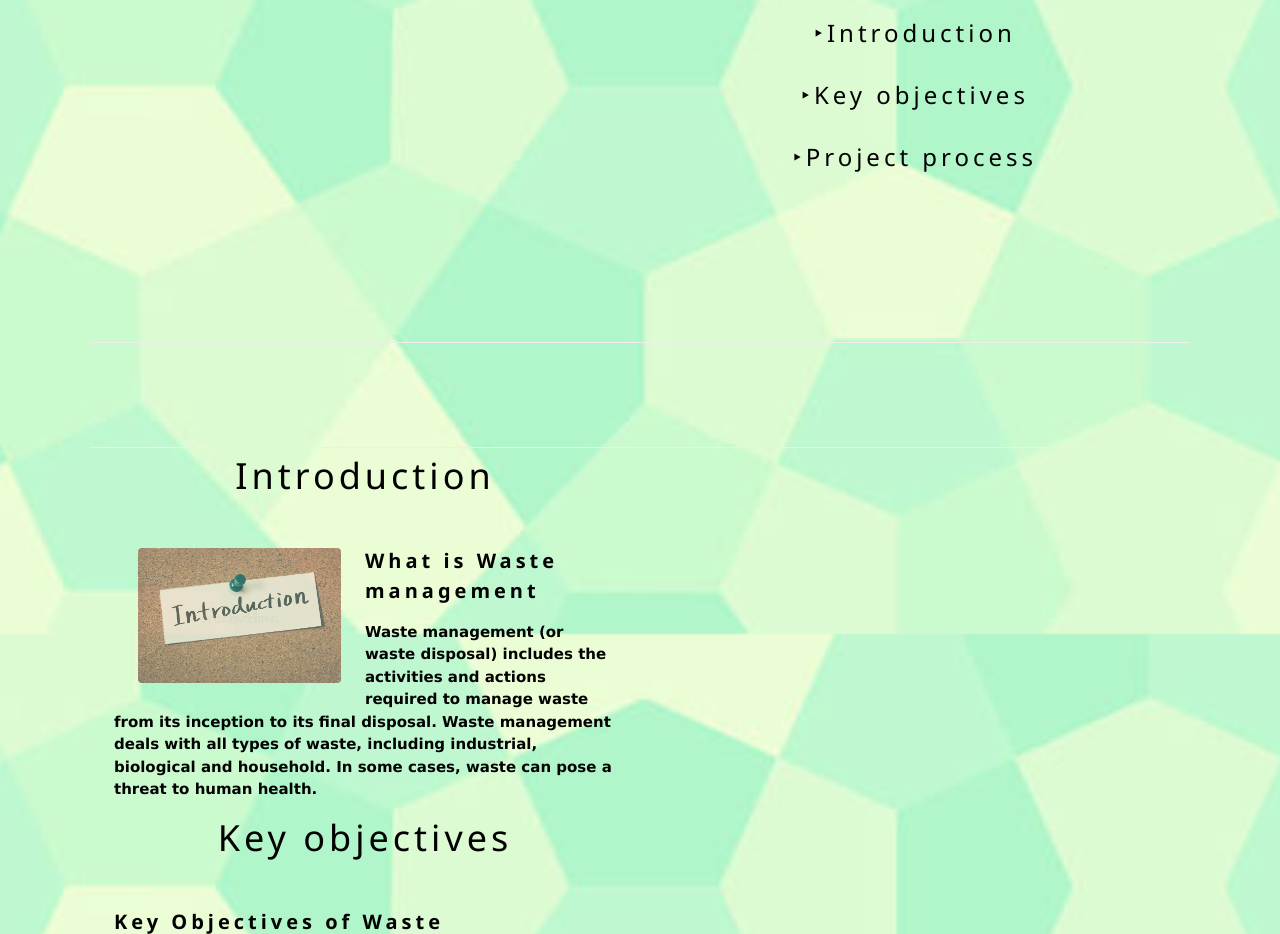
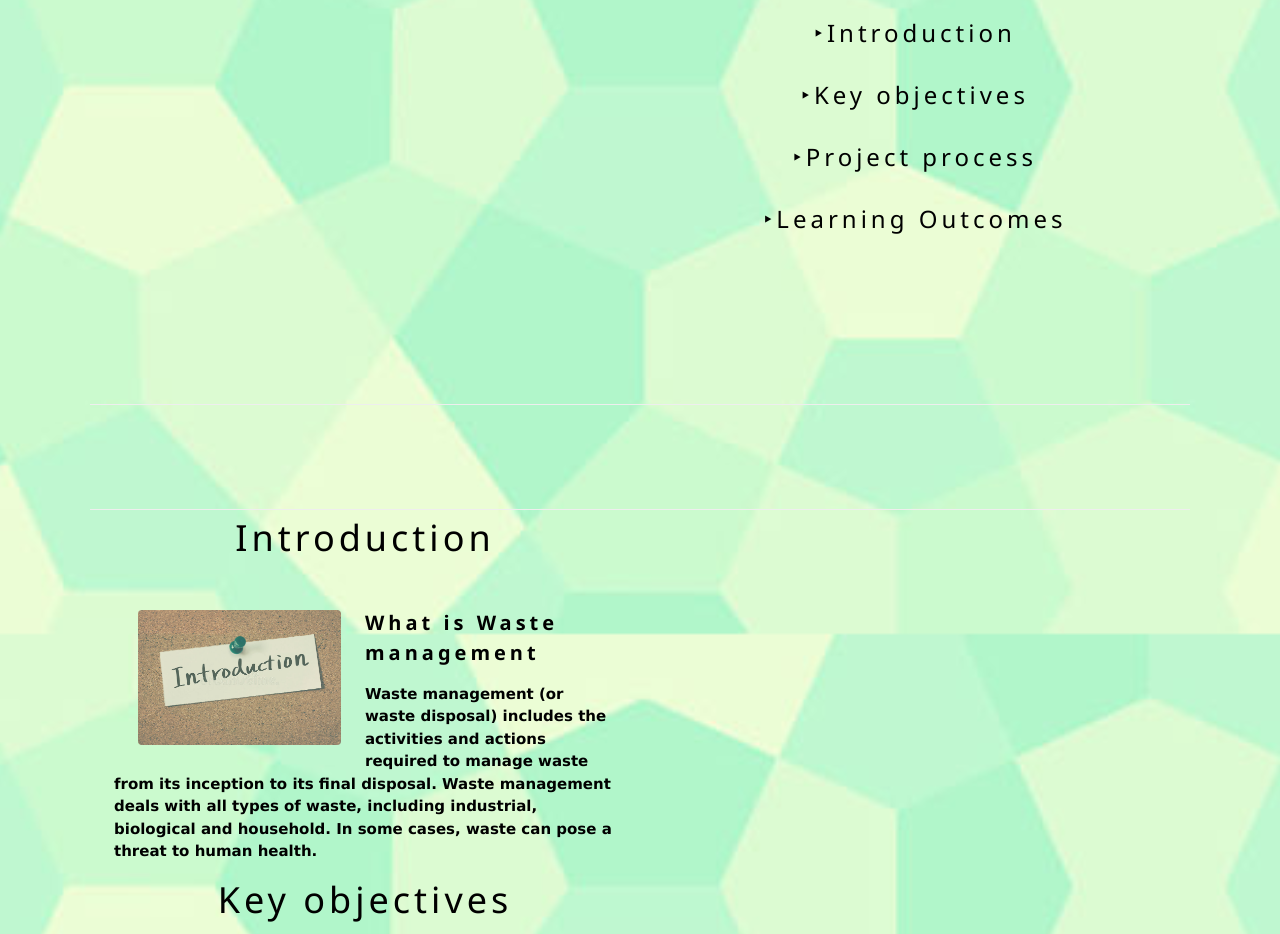
Before and after one commit to LVIS-school/LVIS-school.github.io, a plain HTML site: page index.html in a window 1280 px wide. Shown: the part 166-1100 px from the top of the page. Drawn offline with nearby package versions, Linux system fonts and the light colour scheme.

Commit message:
Update index.html

```diff
--- a/index.html
+++ b/index.html
@@ -51,6 +51,7 @@ h1, h2, h3, h4, h5, h6 {
       <h3 class="w3-center"><a href="#menu" class="w3-bar-item w3-button">‣Introduction</a></h3>
       <h3 class="w3-center"><a href="#contact" class="w3-bar-item w3-button">‣Key objectives</a></h3>
       <h3 class="w3-center"><a href="#about" class="w3-bar-item w3-button">‣Project process</a></h3>
+      <h3 class="w3-center"><a class="w3-bar-item w3-button">‣Learning Outcomes</a></h3>
       <p class="w3-large"><span class="w3-tag w3-light-grey"></span></p>
       <p class="w3-large w3-text-grey w3-hide-medium"></p>
     </div>
```
